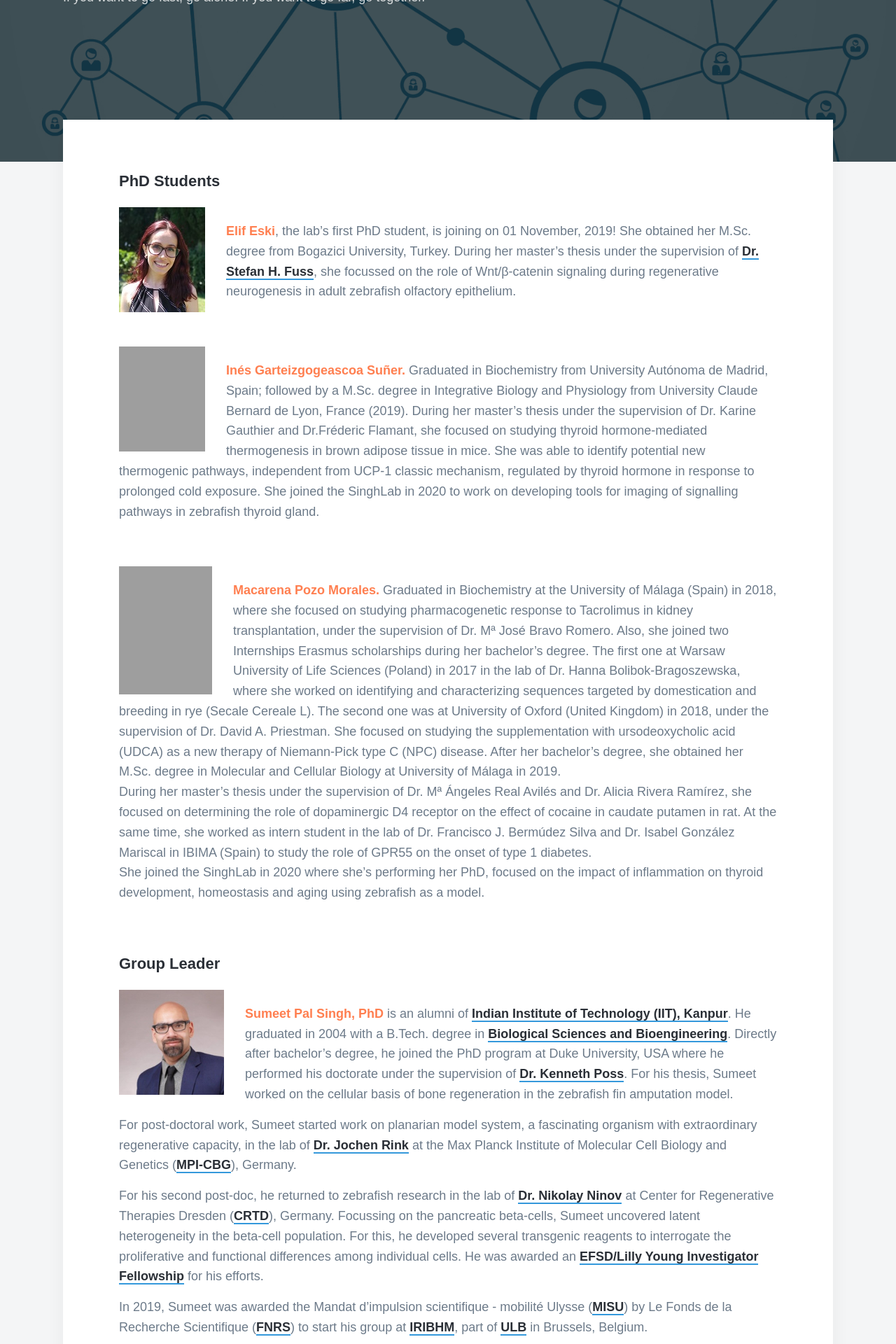
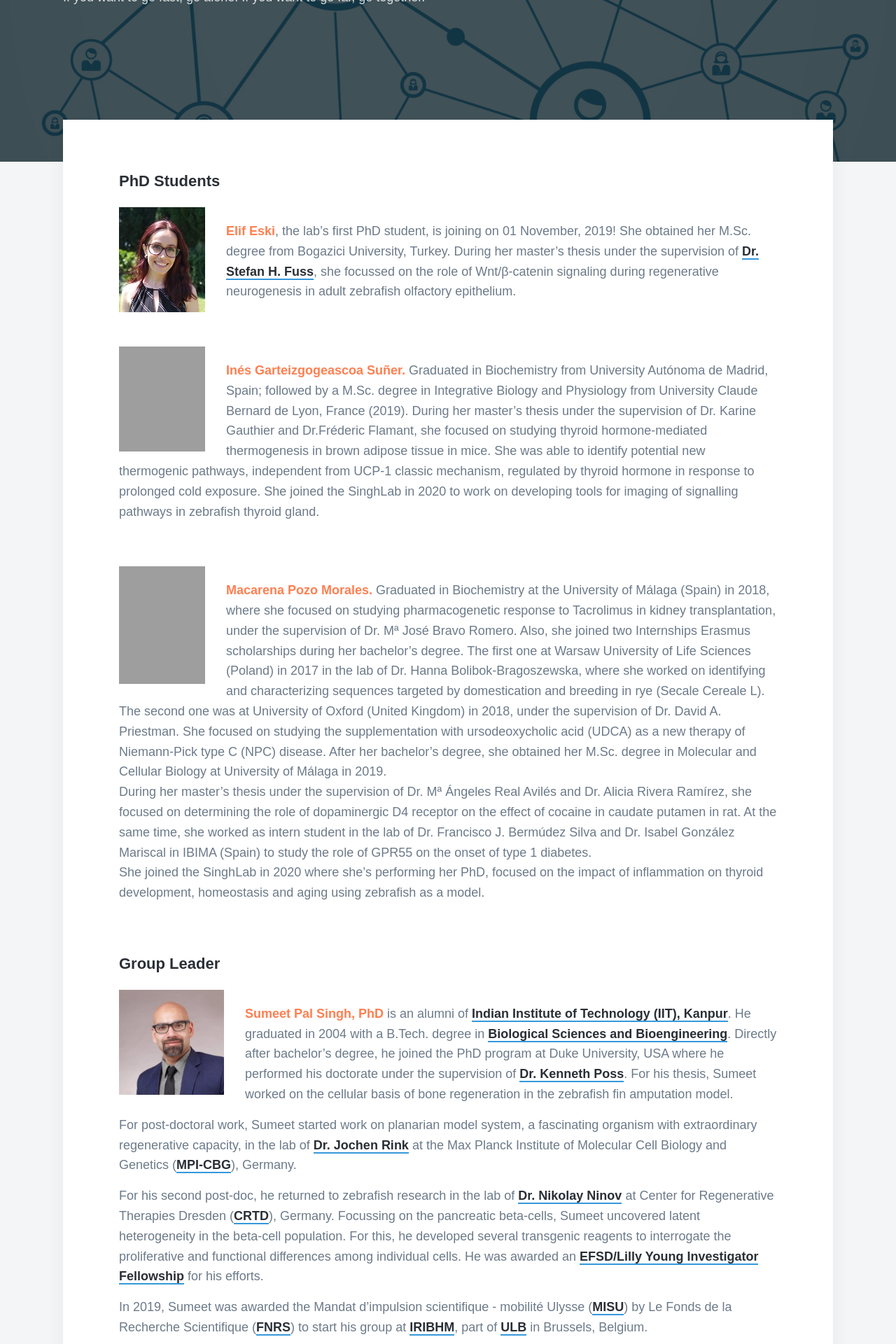
Before and after one commit to sumeetpalsingh/sumeetpalsingh.github.io, a Jekyll site: the page built from _pages/members.md, in a window 1280 px wide. Shown: the part 355-2275 px from the top of the page at 70% size. Built offline with Jekyll 4.4.1, drawn with Linux system fonts in a browser that asks for light colours; nearby versions of some CDN libraries; some web fonts are replaced; grey boxes are pictures that could not be loaded.

Commit message:
Update members.md

```diff
--- a/_pages/members.md
+++ b/_pages/members.md
@@ -19,7 +19,7 @@
 
 <br/>
 
-<img src="/images/members/Macarena.jpg" alt="Macarena" style="float:left;width:133px;height:183px;margin:-20px 30px 0px 0px">
+<img src="/images/members/Macarena.jpg" alt="Macarena" style="float:left;width:123px;height:168px;margin:-20px 30px 0px 0px">
 
 <span style="color:coral">**Macarena Pozo Morales.**</span> Graduated in Biochemistry at the University of Málaga (Spain) in 2018, where she focused on studying pharmacogenetic response to Tacrolimus in kidney transplantation, under the supervision of Dr. Mª José Bravo Romero. Also, she joined two Internships Erasmus scholarships during her bachelor’s degree. The first one at Warsaw University of Life Sciences (Poland) in 2017 in the lab of Dr. Hanna Bolibok-Bragoszewska, where she worked on identifying and characterizing sequences targeted by domestication and breeding in rye (Secale Cereale L). The second one was at University of Oxford (United Kingdom) in 2018, under the supervision of Dr. David A. Priestman. She focused on studying the supplementation with ursodeoxycholic acid (UDCA) as a new therapy of Niemann-Pick type C (NPC) disease. After her bachelor’s degree, she obtained her M.Sc. degree in Molecular and Cellular Biology at University of Málaga in 2019. <br/>
 During her master’s thesis under the supervision of Dr. Mª Ángeles Real Avilés and Dr. Alicia Rivera Ramírez, she focused on determining the role of dopaminergic D4 receptor on the effect of cocaine in caudate putamen in rat. At the same time, she worked as intern student in the lab of Dr. Francisco J. Bermúdez Silva and Dr. Isabel González Mariscal in IBIMA (Spain) to study the role of GPR55 on the onset of type 1 diabetes. <br/>
```
